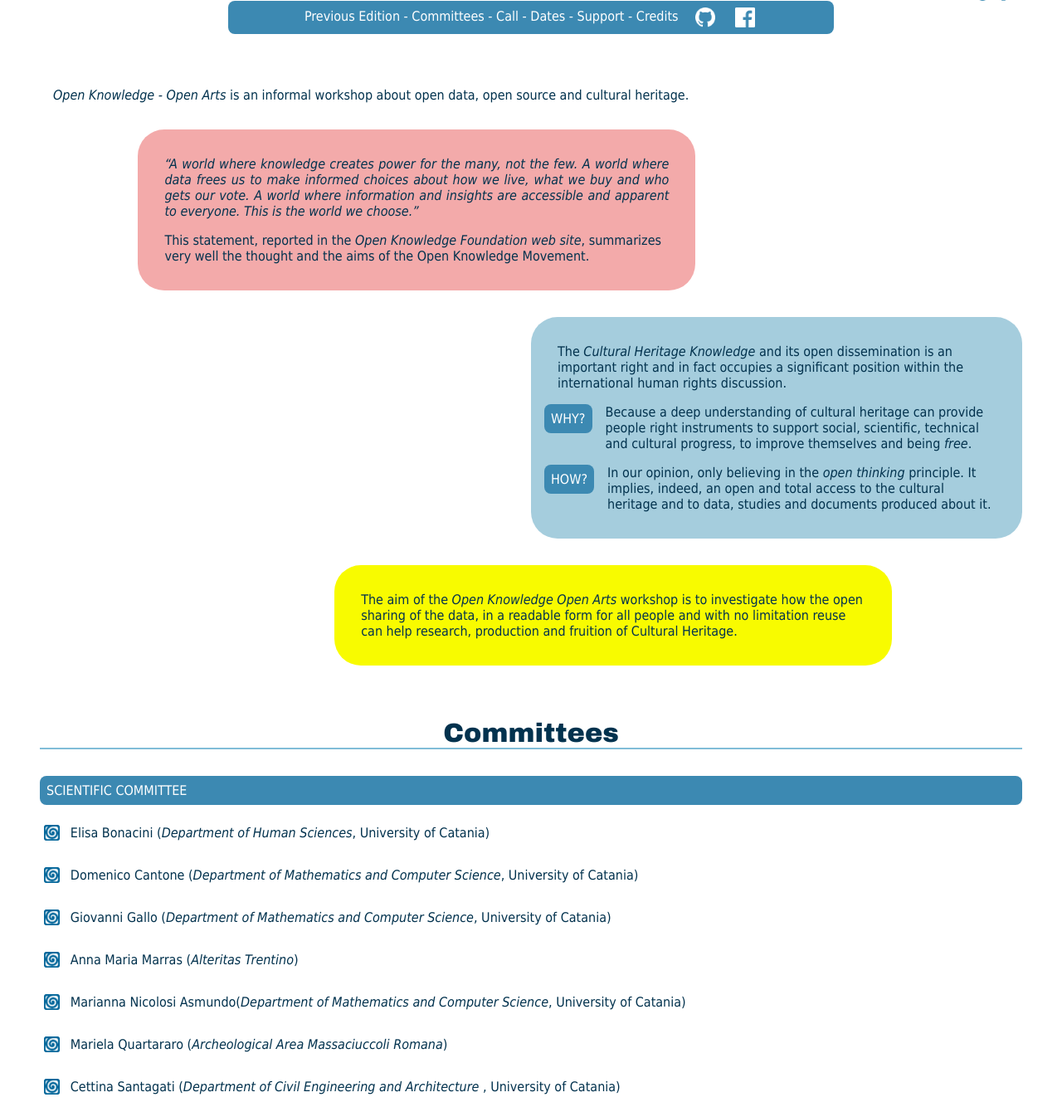
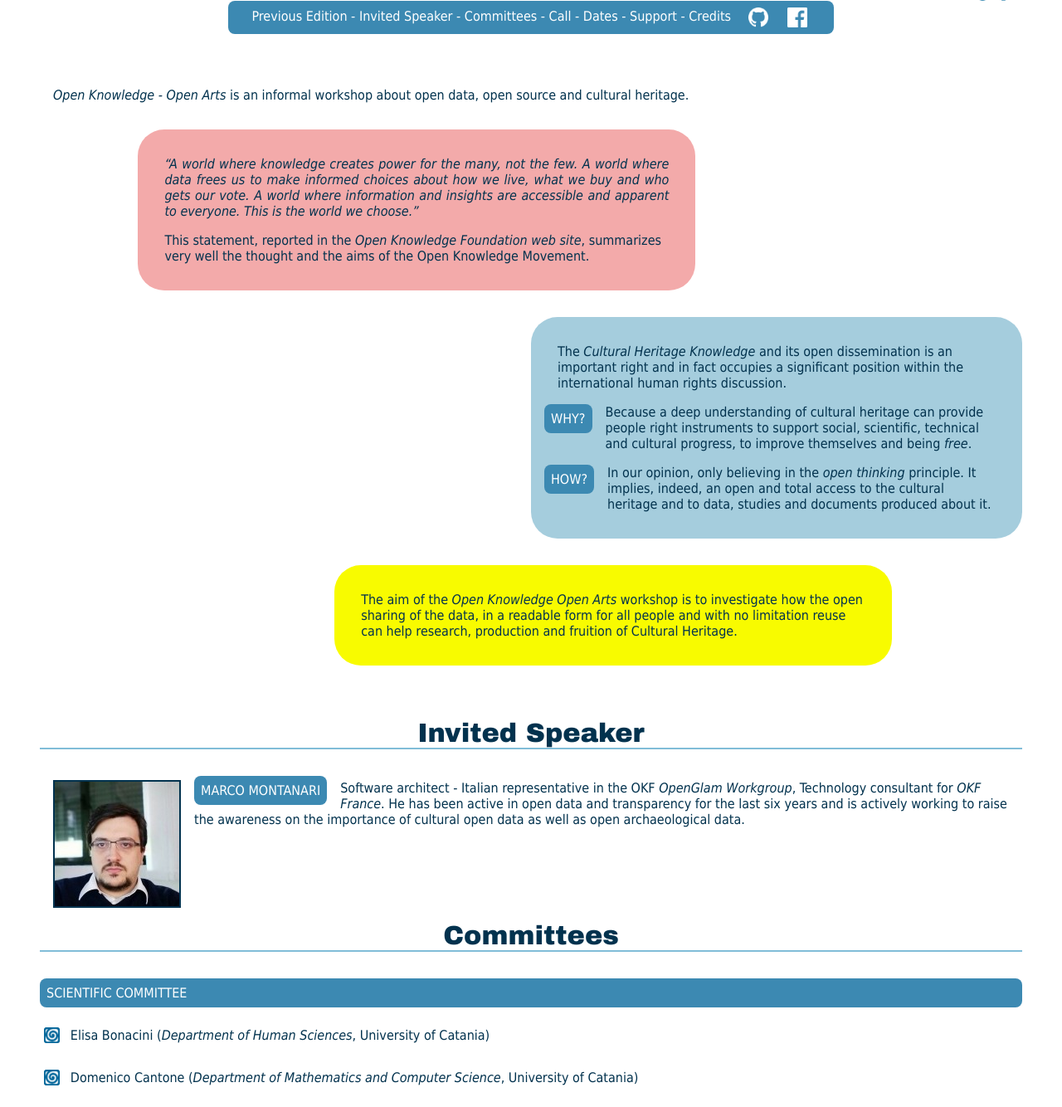
Before and after one commit to opendatahacklab/okoa16, a PHP site: page / in a window 1280 px wide. Shown: the part 191-1525 px from the top of the page at 83% size. Run offline with PHP 8.4, Linux system fonts and the light colour scheme.

Commit message:
#5 Invited Speaker

```diff
--- a/index.html
+++ b/index.html
@@ -16,6 +16,7 @@
 
 	<main>
 	<nav><a href="http://www.dmi.unict.it/~longo/okoa2015">Previous Edition</a> -
+		<a href="#invited">Invited Speaker</a> -
 		<a href="#committees">Committees</a> -
 		<a href="#call">Call</a> -
 		<a href="#dates"> Dates </a> -
@@ -25,6 +26,7 @@
 		<a href="https://github.com/opendatahacklab/okoa16.git" title="sources of this web site"><img alt="GitHub" src="imgs/GitHub-Mark-Light-64px.png" /></a>
 		<a href="https://www.facebook.com/groups/133271063687638" title="the okoa16 interest group on facebook"><img alt="Facebook" src="imgs/FB-f-Logo__white_58.png"></a>
 	</nav>
+
 	<section id="aims">
 		<p><em>Open Knowledge - Open Arts</em> is an informal workshop about open data, open source and
 	cultural heritage.</p>
@@ -57,6 +59,17 @@
 			sharing of the data, in a readable form for all people and with no limitation reuse can help
 			research, production and fruition of Cultural Heritage.</p>
 		</div>
+	</section>
+
+	<section id="invited">
+		<h2>Invited Speaker</h2>
+		<img alt="picture of Marco Montanari" src="imgs/marco-montanari-150x150.jpg" />
+		<h3>Marco Montanari</h3>
+		<p>Software architect - Italian representative in the
+		OKF <a href="http://openglam.org/">OpenGlam Workgroup</a>, Technology consultant for <a href="http://fr.okfn.org/">OKF France</a>.
+		He has been active in open data and transparency for the last six years and
+		is actively working to raise the awareness on the importance of cultural open
+		data as well as open archaeological data.</p>
 	</section>
 
 	<section id="committees">
--- a/okoa16.css
+++ b/okoa16.css
@@ -232,6 +232,25 @@ blockquote:after
 content: '\201D';
 }
 
+/* INVITED */
+section#invited img {
+	vertical-align : text-top;
+	margin : 0.3em 1em 1em 1em;
+	float : left;
+	border: solid 2px;
+}
+
+section#invited p {
+	padding-top : 0.3em;
+}
+
+section#invited h3 {
+	display : inline-block;
+	float:left;
+	color : white;
+	margin : 0em 1em 0 0;
+}
+
 /* TOPICS */
 ul.topics {
 	list-style-type:none;
```
Also changed, not shown: imgs/marco-montanari-150x150.jpg (added).
